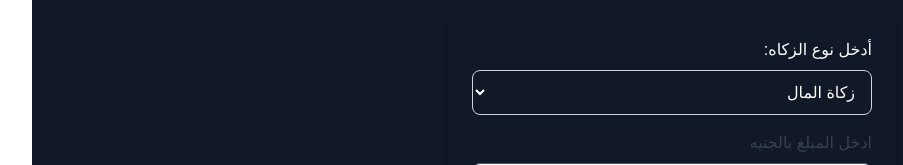
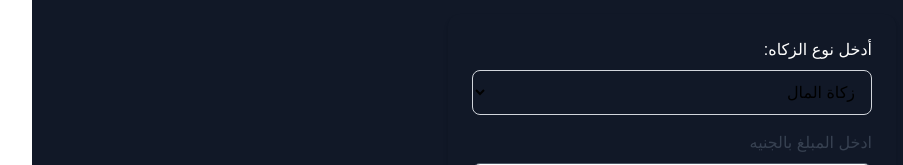
Before and after one commit to fatma-mosleh/zakah-app, a Next.js app: page /calculator in a window 1280 px wide. Shown: the part 269-434 px from the top of the page, without its empty margins (35-938 px from the left). Built offline with nearby package versions, Linux system fonts and the light colour scheme.

Commit message:
Update page.jsx
edit silct

```diff
--- a/src/app/calculator/page.jsx
+++ b/src/app/calculator/page.jsx
@@ -104,7 +104,7 @@ export default function Calculator() {
             setTpye(e.target.value);
             setResult(null);
           } }
-           className="w-full p-3 rounded-lg border border-gray-300 mb-4 text-right dark:bg-gray-900 text-black dark:text-white"
+           className="w-full p-3 rounded-lg border border-gray-300 mb-4 text-right dark:bg-gray-900 text-black dark:text-black"
           >
 
 
@@ -121,7 +121,7 @@ export default function Calculator() {
         </select>
         {type === "money" && (
           <>
-          <label className="block text-right mb-2 font-medium text-gray-700">
+          <label className="block text-right mb-2 font-medium text-gray-700 ">
             ادخل المبلغ بالجنيه</label>
           <input type="number" value={amount}
           onChange={(e) => setAmount (e.target.value)}
```
